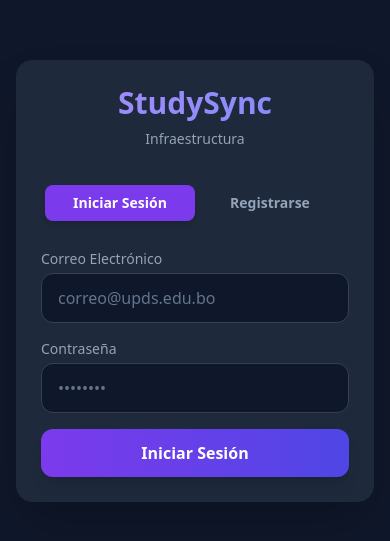
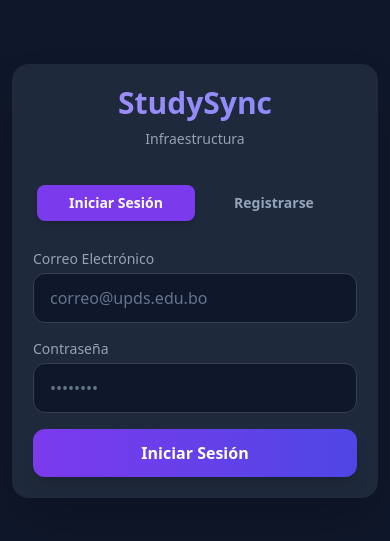
Before and after one commit to Paul00121/Frontend, an Angular app: page / in a window 390 px wide. Shown: the part 141-682 px from the top of the page. Built offline with nearby package versions, Linux system fonts and the light colour scheme.

Commit message:
fix: diseño responsivo mejorado

```diff
--- a/src/app/app.html
+++ b/src/app/app.html
@@ -1,12 +1,12 @@
 @if (!isAuthenticated()) {
   <!-- LOGIN / REGISTER -->
   <div
-    class="min-h-screen flex items-center justify-center p-4 sm:p-6 transition-colors duration-300"
+    class="min-h-[100dvh] flex items-center justify-center p-3 sm:p-6 transition-colors duration-300"
     [class.bg-[#0f172a]]="darkMode()"
     [class.bg-slate-50]="!darkMode()"
   >
     <div
-      class="w-full max-w-md p-6 sm:p-8 rounded-2xl shadow-2xl border transition-colors duration-300"
+      class="w-full max-w-sm sm:max-w-md p-5 sm:p-8 rounded-2xl shadow-2xl border transition-colors duration-300"
       [class]="darkMode() ? 'bg-[#1e293b] border-slate-800' : 'bg-white border-slate-200'"
     >
       <div class="text-center mb-8">
--- a/src/app/app.ts
+++ b/src/app/app.ts
@@ -349,11 +349,6 @@ export class App implements OnInit, OnDestroy {
       );
     });
 
-    const user = this.usuario();
-    if (user) {
-      socket.emit('registrar-usuario', { nombre: user.nombre, email: user.email });
-    }
-
     this.destroyRef.onDestroy(() => this.socketService.disconnect());
   }
 
```
